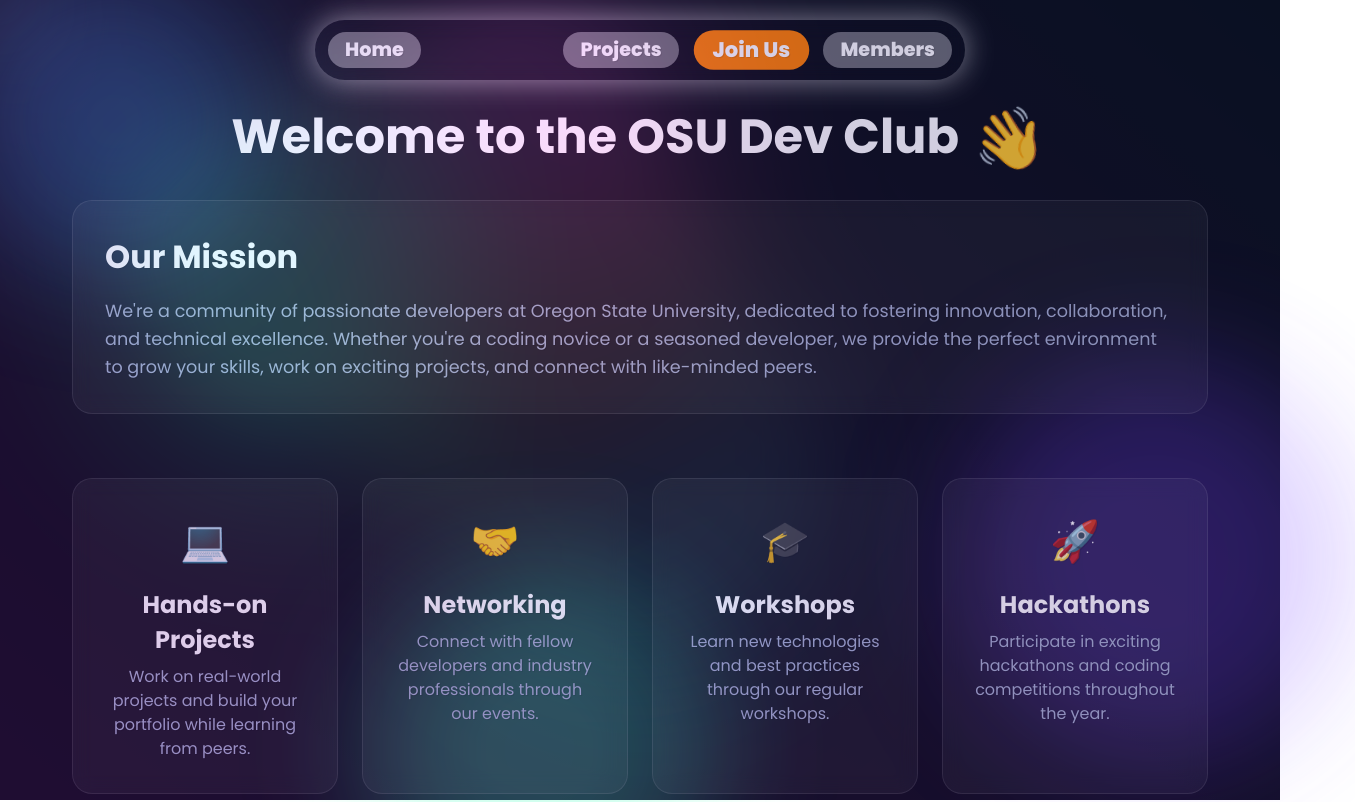
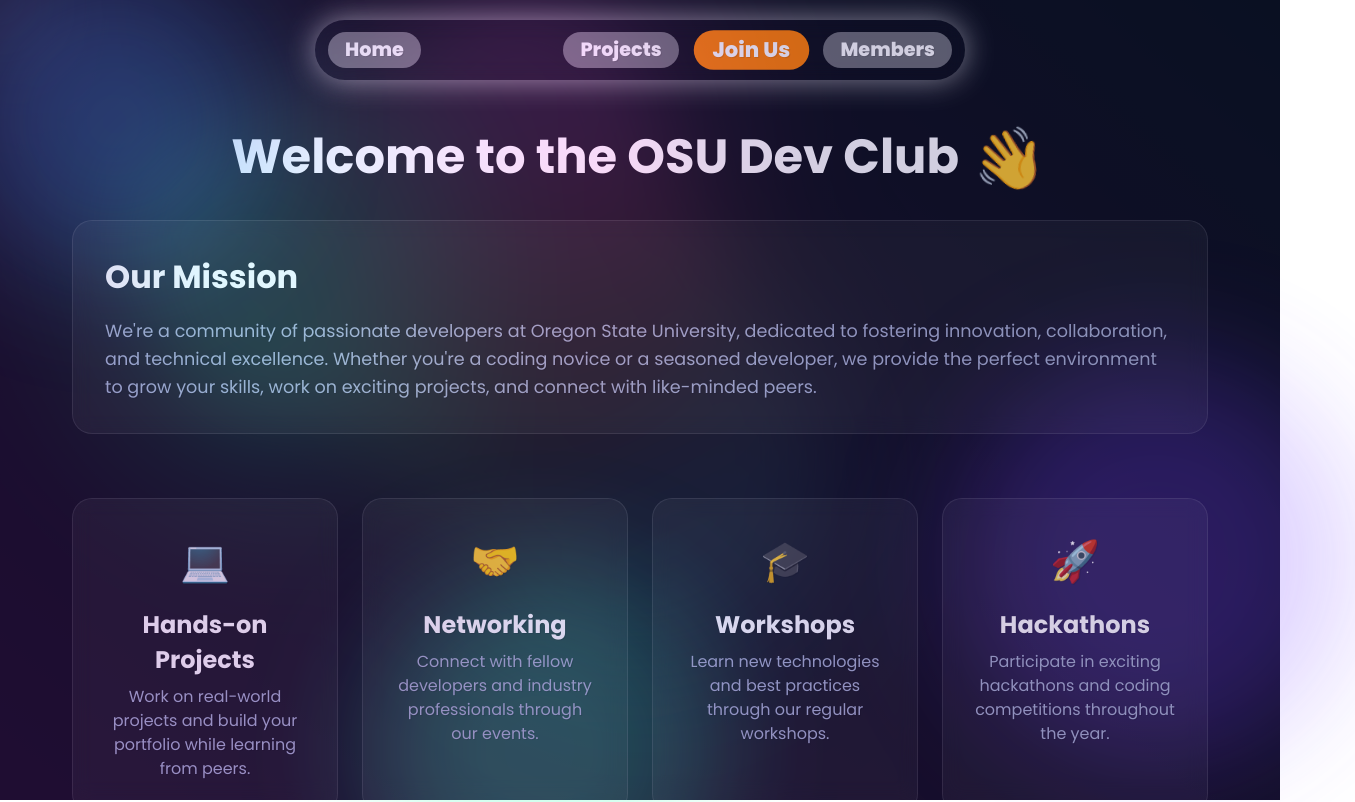
Before and after one commit to maikopruett/osudev-club, a React (Vite) app: page / in a window 1280 px wide. Shown: the top 802 px of the page, 1355 px wide, since content can reach past the window. Built offline with nearby package versions, Linux system fonts and the light colour scheme; a web font is replaced by a local one.

Commit message:
Update Main.css

```diff
--- a/src/components/Pages/Main/Main.css
+++ b/src/components/Pages/Main/Main.css
@@ -25,20 +25,16 @@
 .mainpage-container {
   min-height: 100vh;
   min-width: 100vw;
-  position: relative;
   overflow: scroll;
   background-color: #0d1117;
 }
 
 .mainpage-background {
-  position: fixed;
-  width: 100%;
-  height: 100%;
   z-index: 1;
 }
 
 .main-header {
-  margin-top: 60px;
+  margin-top: 80px;
   margin-bottom: -30px;
   display: flex;
   align-items: center;
@@ -94,7 +90,6 @@
 }
 
 .mainpage-content {
-  position: relative;
   z-index: 2;
   padding: 2rem;
   max-width: 1200px;
```
